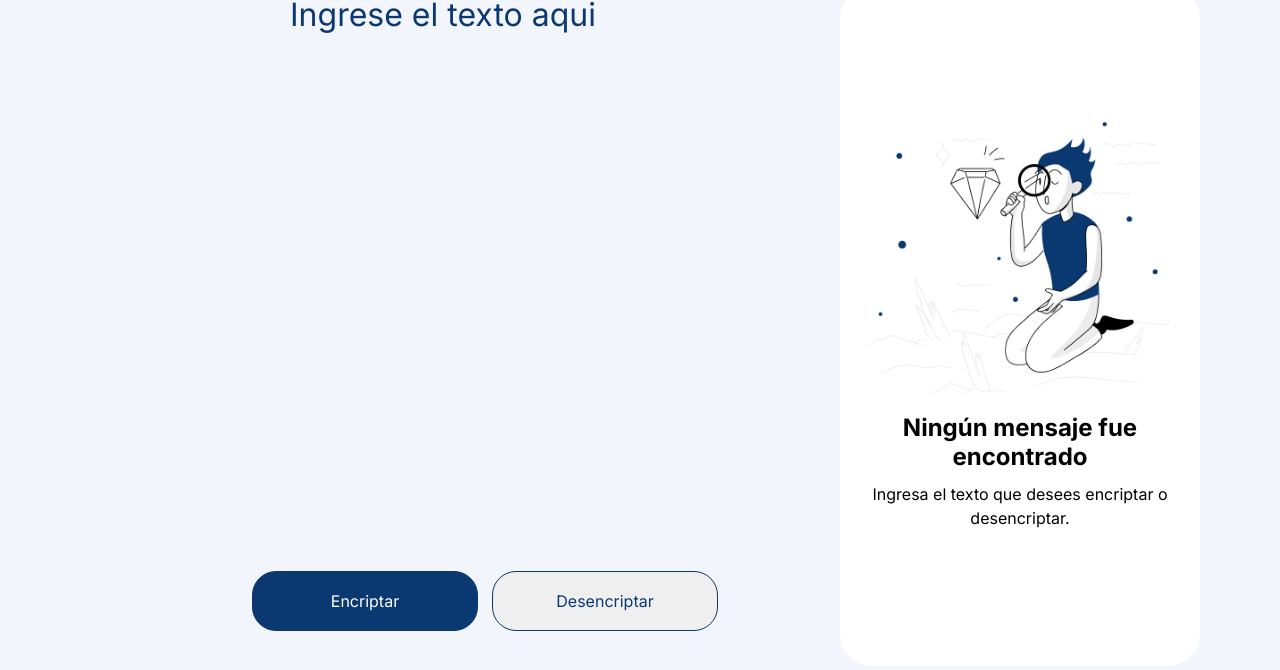
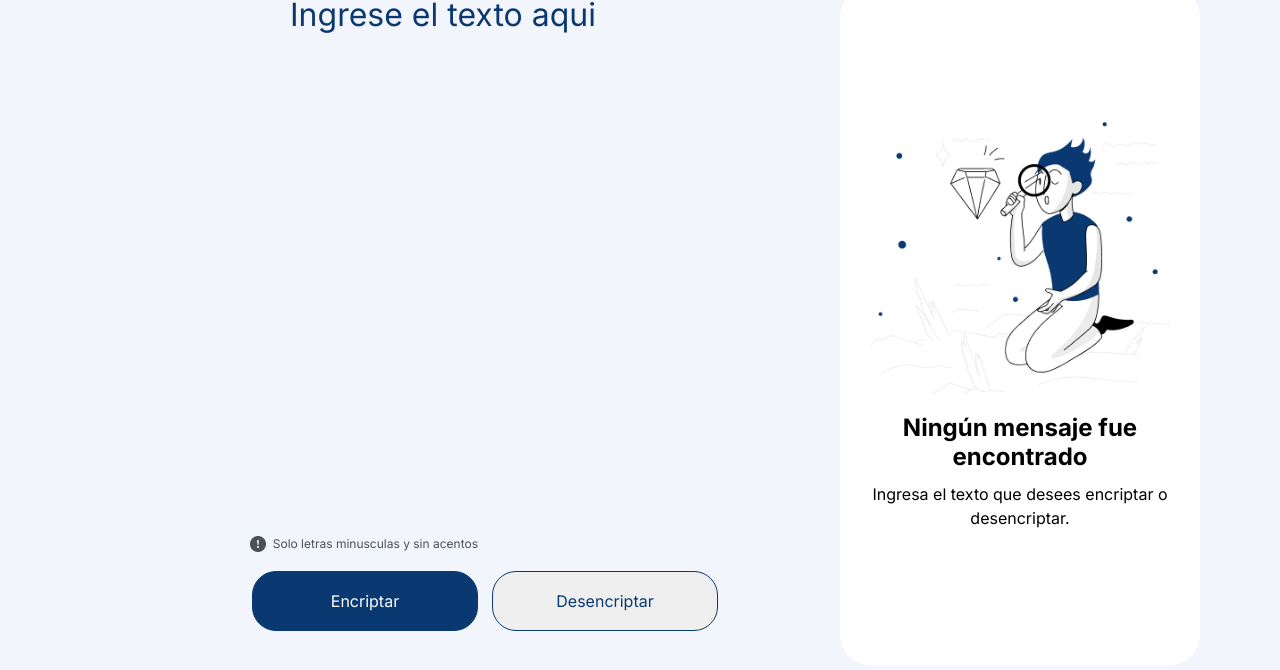
Before and after one commit to leomeden/challenge01, a plain HTML site: page index.html in a window 1280 px wide. Shown: the part 94-764 px from the top of the page. Drawn offline with Linux system fonts and the light colour scheme.

Commit message:
added text in main

```diff
--- a/index.html
+++ b/index.html
@@ -16,6 +16,10 @@
         <header><img src="images/logo.png" alt="Alura LATAM"></header>
         <main>
             <textarea id="text-main" name="texto-main" placeholder="Ingrese el texto aqui"></textarea>
+            <div>
+                <img src="images/exclamation.png"></img>
+                <p>Solo letras minusculas y sin acentos</p>
+            </div>
             <div class="contenedor-btn">
               <input class="btn btn-encriptar" type="button" value="Encriptar" />
               <input class="btn btn-desencriptar" type="button" value="Desencriptar" />
--- a/styles/style.css
+++ b/styles/style.css
@@ -1,5 +1,4 @@
 *{
-  /*background: #F3F5FC;*/
   box-sizing: border-box;
   font-family: 'Inter', sans-serif;
   font-size: 24px;
@@ -27,7 +26,6 @@ display: flex;
 flex-flow: row wrap;
 justify-content: space-between;
 align-items: stretch;
-/*column-gap:10px;*/
 }
 
 header{
@@ -36,7 +34,6 @@ flex-basis: 120px;
 
 main{
 flex-basis: 40%;
-/*background: pink;*/
 margin: 40px 30px 40px 0;
 display: flex;
 justify-content: space-between;
@@ -47,14 +44,11 @@ padding-bottom: 30px;
 textarea{
 display:block;
 width:100%;
-/*height: 90%;*/
-/*background: yellow;*/
 padding: 0 40px;
 border: none;
 resize: none;
 background: #F3F5FC;
 margin: 5px;
-
 }
 
 main textarea{
@@ -65,6 +59,23 @@ letter-spacing: 0em;
 flex-basis: 80%;
 }
 
+main img {
+  width:16px;
+  height: 16px;
+  color: #495057;
+  vertical-align: middle;
+  display: inline;
+  margin: 5px 0px 5px 5px;
+}
+
+main p{
+  font-size: 12px;
+  color:#495057;
+  display: inline;
+  vertical-align: middle;
+  width: 80%;
+}
+
 ::placeholder {
 color: #0A3871;
 opacity: 1;
@@ -72,24 +83,20 @@ opacity: 1;
 
 aside {
 flex-basis: 30%;
-/*background: purple;*/
 background: #FFFFFF;
 margin: 40px 40px 40px 0;
 display: flex;
-justify-content: center;/*space-between;*/
+justify-content: center;
 flex-direction: column;
-/*padding-bottom: 30px;*/
 padding:30px;
 border-radius: 32px;
 font-family: 'Inter', sans-serif;
 align-items: center;
-
 }
 
 
 
 aside textarea{
-/*max-width: 400px;*/
 margin: 0 auto;
 color: #495057;
 line-height: 36px;
@@ -98,7 +105,6 @@ border-radius: 32px;
 flex-basis: 70%;
 display:none;
 padding: 10px 0 0;
-
 }
 
 aside img {
@@ -107,7 +113,6 @@ max-width:100%;
 
 aside h2{
 font-size: 24px;
-/*font-style: bold;*/
 font-weight: 700;
 line-height: 120%;
 text-align: center;
@@ -215,6 +220,7 @@ html{
     min-width: 290px;
     padding: 20px 0;
   }
+
   header{
     margin: 0 0 0 -20px;
   }
@@ -222,5 +228,4 @@ header{
   main, aside{
     margin: 0 20px;
   }
-
 }
```
Also changed, not shown: js/main.js (+2 -13 lines), images/exclamation.png (added). Lines whose indentation alone changed are shown as unchanged.
